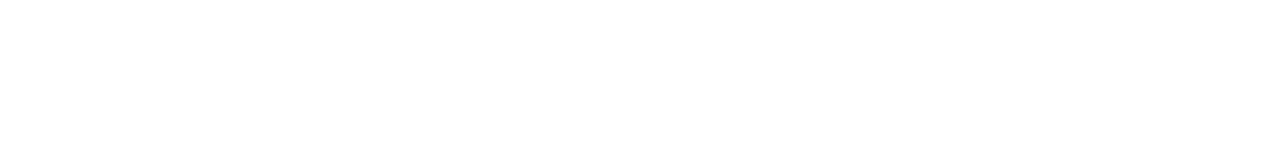
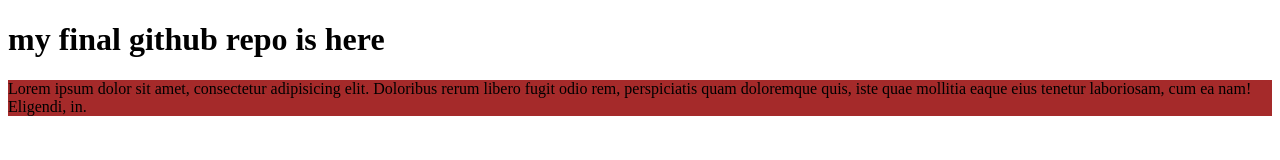
Before and after one commit to khaled8787/my-final-github-repo, a plain HTML site: page github.html in a window 1280 px wide. Drawn offline with Linux system fonts and the light colour scheme.

Commit message:
final commit

```diff
--- a/github.html
+++ b/github.html
@@ -4,8 +4,15 @@
     <meta charset="UTF-8">
     <meta name="viewport" content="width=device-width, initial-scale=1.0">
     <title>github</title>
+    <link rel="fav icon" type="image/icon" href="https://avatars.slack-edge.com/2020-11-25/1527503386626_319578f21381f9641cd8_512.png">
+    <style>
+        .lorem{
+            background-color: brown;
+        }
+    </style>
 </head>
 <body>
-
+    <h1>my final github repo is here</h1>
+    <div class="lorem">Lorem ipsum dolor sit amet, consectetur adipisicing elit. Doloribus rerum libero fugit odio rem, perspiciatis quam doloremque quis, iste quae mollitia eaque eius tenetur laboriosam, cum ea nam! Eligendi, in.</div>
 </body>
 </html>
```
